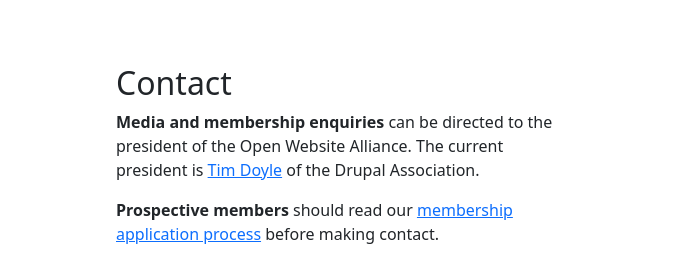
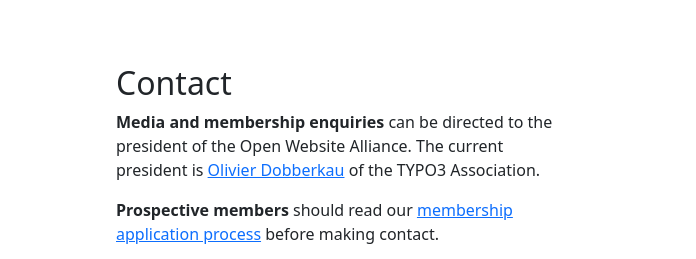
Before and after one commit to Open-Website-Alliance/website, a plain HTML site: page index.html in a window 1280 px wide. Shown: the part 707-966 px from the top of the page, 584-1280 px from the left. Drawn offline with Linux system fonts and the light colour scheme.

Commit message:
Set Olivier Dobberkau as current president (#3)

```diff
--- a/index.html
+++ b/index.html
@@ -80,7 +80,7 @@
             <div class="col-md-6">
                 <div class="p-5 rounded-3" id="contact">
                     <h2>Contact</h2>
-                    <p><strong>Media and membership enquiries</strong> can be directed to the president of the Open Website Alliance. The current president is <a href="mailto:tim.doyle@association.drupal.org" title="Email the Open Website Alliance president">Tim Doyle</a> of the Drupal Association.</p>
+                    <p><strong>Media and membership enquiries</strong> can be directed to the president of the Open Website Alliance. The current president is <a href="mailto:olivier.dobberkau@typo3.org" title="Email the Open Website Alliance president">Olivier Dobberkau</a> of the TYPO3 Association.</p>
                     <p><strong>Prospective members</strong> should read our <a href="membership-process.html">membership application process</a> before making contact.</p>
                     <p><strong>For support questions</strong> regarding your content management system, please refer to the respective software project’s support pages.</p>
                 </div>
```
